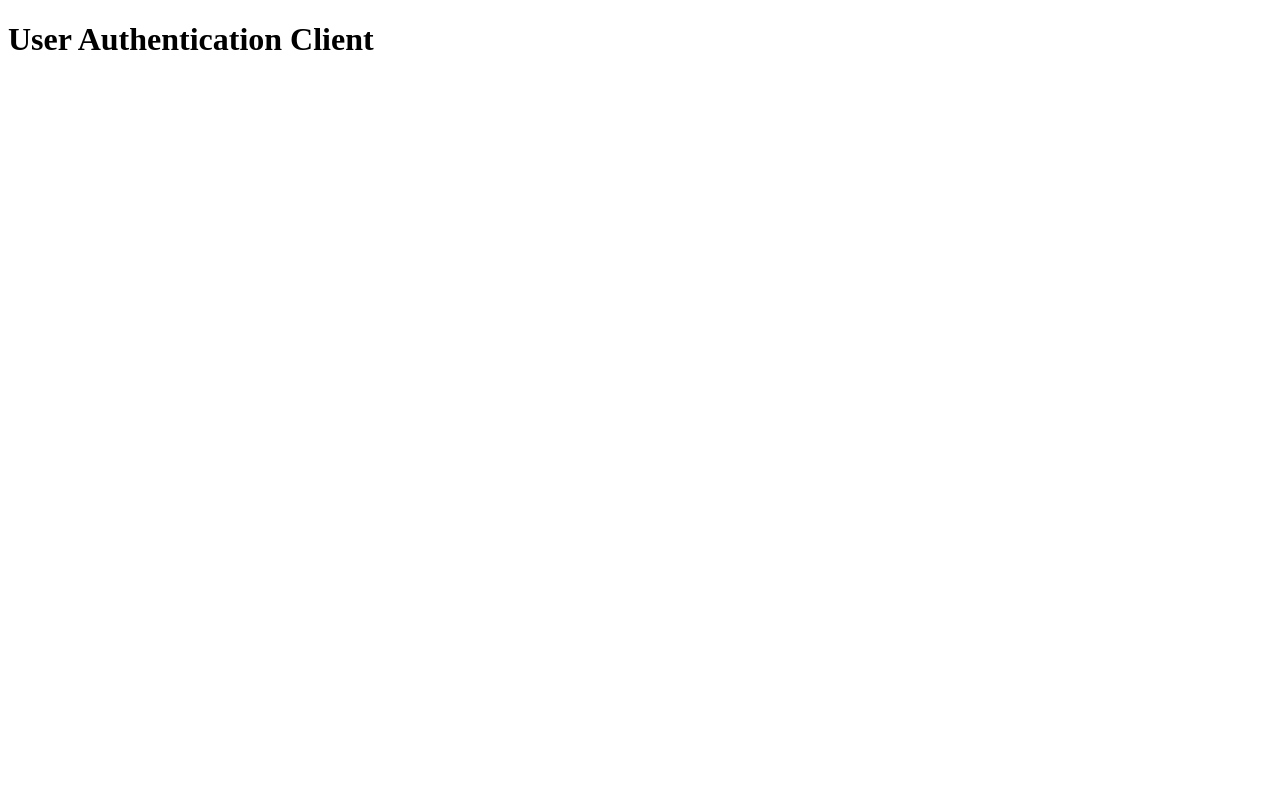
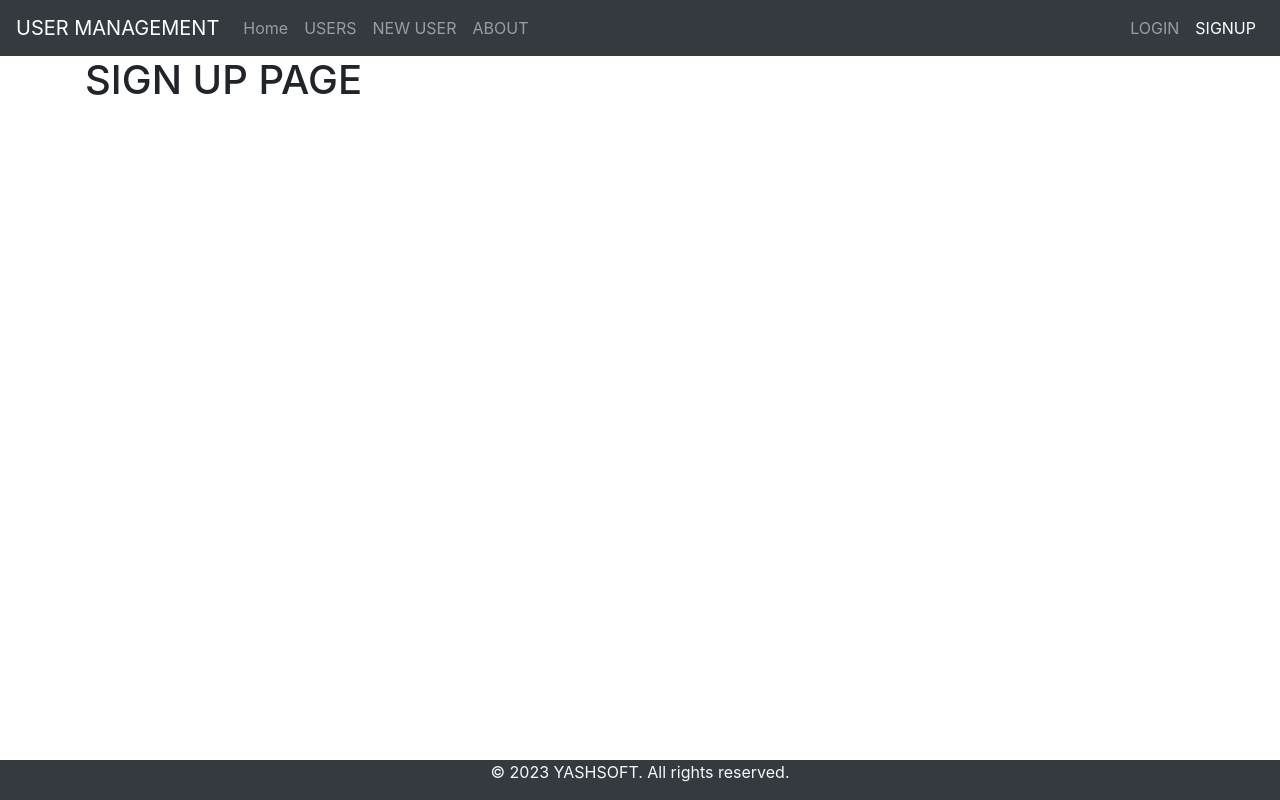
Before and after one commit to YasiruWickramasinghe/User_Authentication_Client, a React (Vite) app: page /signup in a window 1280 px wide. Built offline with nearby package versions, Linux system fonts and the light colour scheme.

Commit message:
Startup Complete

```diff
--- a/index.html
+++ b/index.html
@@ -1,13 +1,27 @@
 <!DOCTYPE html>
 <html lang="en">
+
 <head>
   <meta charset="UTF-8" />
   <link rel="icon" type="image/svg+xml" href="/vite.svg" />
+  <link rel="stylesheet" href="https://cdn.jsdelivr.net/npm/bootstrap@4.0.0/dist/css/bootstrap.min.css"
+    integrity="sha384-Gn5384xqQ1aoWXA+058RXPxPg6fy4IWvTNh0E263XmFcJlSAwiGgFAW/dAiS6JXm" crossorigin="anonymous">
   <meta name="viewport" content="width=device-width, initial-scale=1.0" />
   <title>User Authentication Client</title>
 </head>
+
 <body>
   <div id="root"></div>
   <script type="module" src="/src/main.tsx"></script>
+  <script src="https://code.jquery.com/jquery-3.2.1.slim.min.js"
+    integrity="sha384-KJ3o2DKtIkvYIK3UENzmM7KCkRr/rE9/Qpg6aAZGJwFDMVNA/GpGFF93hXpG5KkN"
+    crossorigin="anonymous"></script>
+  <script src="https://cdn.jsdelivr.net/npm/popper.js@1.12.9/dist/umd/popper.min.js"
+    integrity="sha384-ApNbgh9B+Y1QKtv3Rn7W3mgPxhU9K/ScQsAP7hUibX39j7fakFPskvXusvfa0b4Q"
+    crossorigin="anonymous"></script>
+  <script src="https://cdn.jsdelivr.net/npm/bootstrap@4.0.0/dist/js/bootstrap.min.js"
+    integrity="sha384-JZR6Spejh4U02d8jOt6vLEHfe/JQGiRRSQQxSfFWpi1MquVdAyjUar5+76PVCmYl"
+    crossorigin="anonymous"></script>
 </body>
+
 </html>
--- a/package.json
+++ b/package.json
@@ -11,7 +11,8 @@
   },
   "dependencies": {
     "react": "^18.2.0",
-    "react-dom": "^18.2.0"
+    "react-dom": "^18.2.0",
+    "react-router-dom": "^6.14.1"
   },
   "devDependencies": {
     "@types/react": "^18.0.37",
--- a/src/App.tsx
+++ b/src/App.tsx
@@ -1,10 +1,33 @@
+import { BrowserRouter as Router, Routes, Route } from 'react-router-dom';
+import Navbar from "./templates/Navbar"
+
+import Home from "./pages/Home"
+import About from "./pages/About"
+import Users from './pages/Users';
+import NewUser from './pages/NewUser';
+import Login from "./pages/Login"
+import Signup from "./pages/Signup"
+
+import Footer from './templates/Footer';
 
 function App() {
 
-
   return (
     <>
-      <h1>User Authentication Client</h1>
+      <Router>
+        <Navbar />
+        <div className="container">
+        <Routes>
+          <Route path="/" Component={Home} />
+          <Route path="/users" Component={Users} />
+          <Route path="/newuser" Component={NewUser} />
+          <Route path="/about" Component={About} />
+          <Route path="/login" Component={Login} />
+          <Route path="/signup" Component={Signup} />
+        </Routes>
+        </div>
+        <Footer/>
+      </Router>
     </>
   )
 }
--- /dev/null
+++ b/src/pages/About.tsx
@@ -0,0 +1,10 @@
+function About() {
+
+    return (
+        <>
+            <h1>ABOUT PAGE</h1>
+        </>
+    )
+}
+
+export default About
--- /dev/null
+++ b/src/pages/Home.tsx
@@ -0,0 +1,10 @@
+function Home() {
+
+    return (
+        <>
+            <h1>HOME PAGE</h1>
+        </>
+    )
+}
+
+export default Home
--- /dev/null
+++ b/src/pages/Login.tsx
@@ -0,0 +1,10 @@
+function Login() {
+
+    return (
+        <>
+            <h1>LOGIN PAGE</h1>
+        </>
+    )
+}
+
+export default Login
--- /dev/null
+++ b/src/pages/NewUser.tsx
@@ -0,0 +1,10 @@
+function NewBlog() {
+
+    return (
+        <>
+            <h1>NEW USER PAGE</h1>
+        </>
+    )
+}
+
+export default NewBlog
--- /dev/null
+++ b/src/pages/Signup.tsx
@@ -0,0 +1,10 @@
+function Signup() {
+
+    return (
+        <>
+            <h1>SIGN UP PAGE</h1>
+        </>
+    )
+}
+
+export default Signup
--- /dev/null
+++ b/src/pages/Users.tsx
@@ -0,0 +1,10 @@
+function Users() {
+
+    return (
+        <>
+            <h1>USER PAGE</h1>
+        </>
+    )
+}
+
+export default Users
--- /dev/null
+++ b/src/templates/Footer.tsx
@@ -0,0 +1,14 @@
+function Footer() {
+
+    return (
+        <>
+            <footer className="footer bg-dark text-light fixed-bottom">
+                <div className="container-fluid text-center ">
+                    <p >&copy; 2023 YASHSOFT. All rights reserved.</p>
+                </div>
+            </footer>
+        </>
+    )
+}
+
+export default Footer
--- /dev/null
+++ b/src/templates/Navbar.tsx
@@ -0,0 +1,42 @@
+import { Link, NavLink } from 'react-router-dom';
+
+function Navbar() {
+
+    return (
+        <>
+            <nav className="navbar navbar-expand-lg navbar-dark bg-dark">
+                <NavLink className="navbar-brand" to="/" >USER MANAGEMENT</NavLink>
+                <button className="navbar-toggler" type="button" data-toggle="collapse" data-target="#navbarSupportedContent" aria-controls="navbarSupportedContent" aria-expanded="false" aria-label="Toggle navigation">
+                    <span className="navbar-toggler-icon"></span>
+                </button>
+
+                <div className="collapse navbar-collapse" id="navbarSupportedContent">
+                    <ul className="navbar-nav mr-auto">
+                        <li className="nav-item">
+                            <NavLink className="nav-link" to="/" >Home</NavLink>
+                        </li>
+                        <li className="nav-item">
+                            <NavLink className="nav-link" to="/users" >USERS</NavLink>
+                        </li>
+                        <li className="nav-item">
+                            <NavLink className="nav-link" to="/newuser" >NEW USER</NavLink>
+                        </li>
+                        <li className="nav-item">
+                            <NavLink className="nav-link" to="/about" >ABOUT</NavLink>
+                        </li>
+                    </ul>
+                    <ul className="navbar-nav ml-auto text-right">
+                        <li className="nav-item">
+                            <NavLink className="nav-link" to="/login" >LOGIN</NavLink>
+                        </li>
+                        <li className="nav-item">
+                            <NavLink className="nav-link" to="/signup" >SIGNUP</NavLink>
+                        </li>
+                    </ul>
+                </div>
+            </nav>
+        </>
+    )
+}
+
+export default Navbar
```
Also changed, not shown: 1 other file (tests, documents, lock files or other folders). Lines whose indentation alone changed are shown as unchanged.
